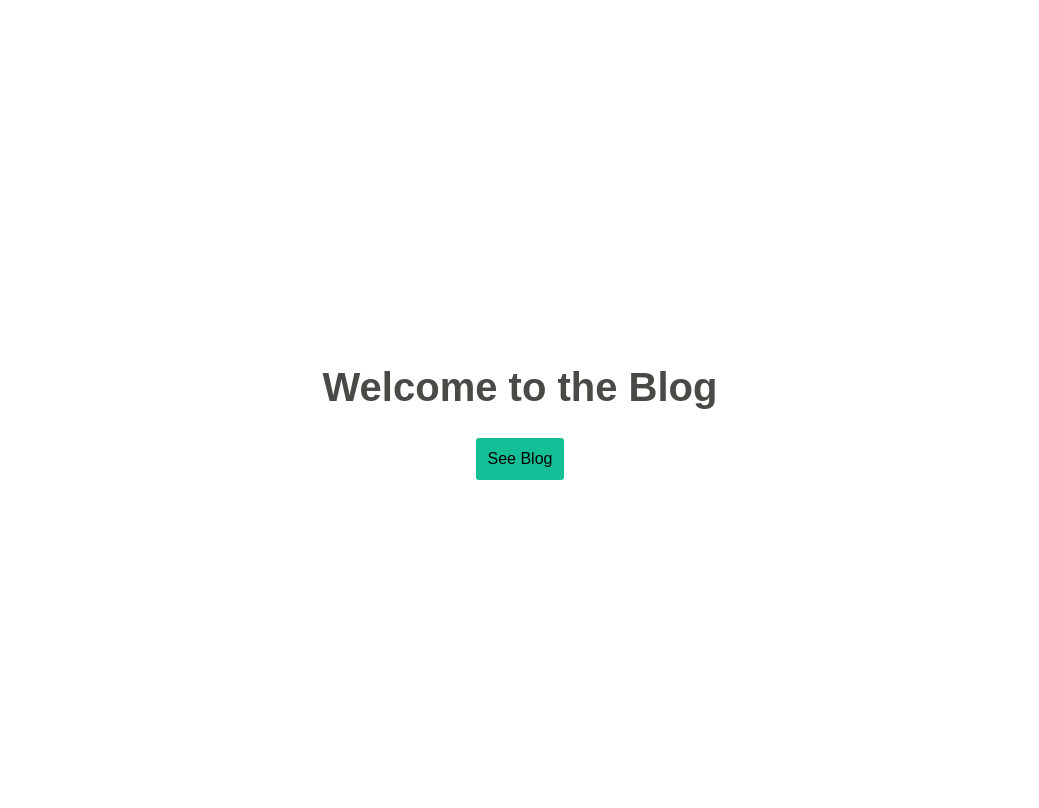
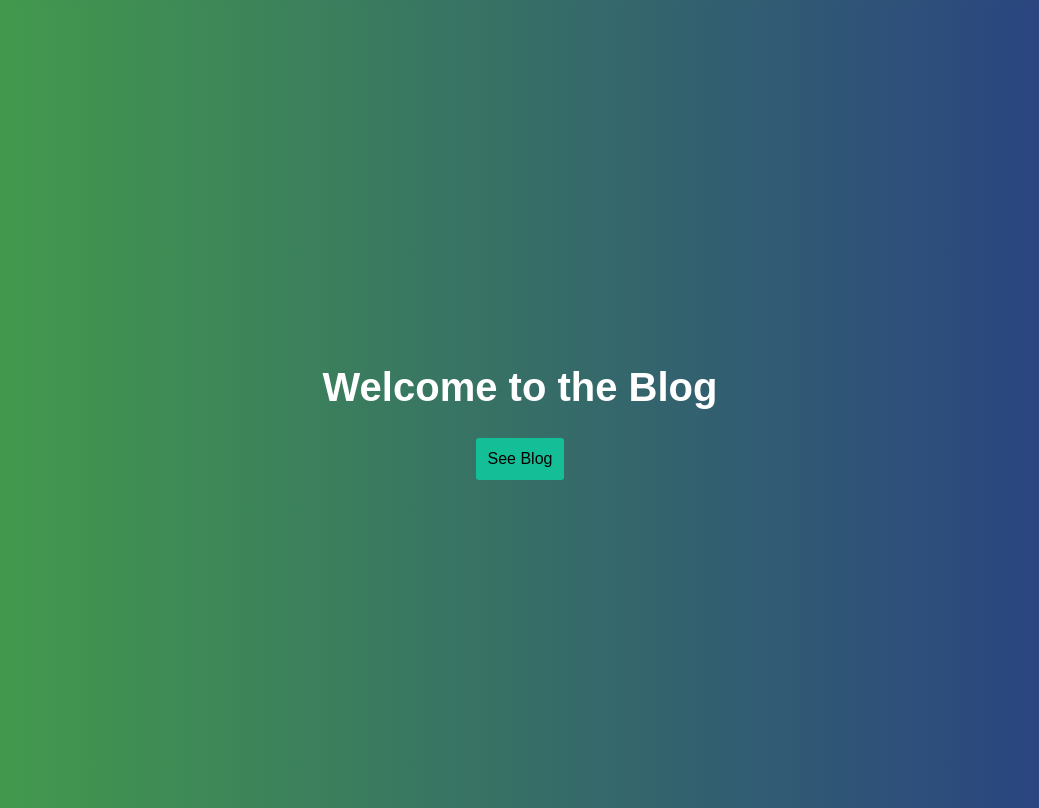
Before and after one commit to saurav1066/Django_assignment_1, a Django app: page / in a window 1280 px wide. Shown: the whole page, without its empty margins (120-1159 px from the left). Run offline with Django 3.2, Linux system fonts and the light colour scheme.

Commit message:
Added styles

```diff
--- a/blogApp/templates/index.html
+++ b/blogApp/templates/index.html
@@ -7,6 +7,13 @@
         body,html{
             width: auto;
 	        height: 100%;
+<!--	        background: rgb(2,0,36);-->
+<!--            background: linear-gradient(90deg, rgba(2,0,36,1) 0%, rgba(33,33,154,1) 0%, rgba(11,154,222,1) 0%, rgba(11,155,222,1)-->
+<!--            9%, rgba(9,165,228,1) 48%, rgba(0,212,255,1) 80%);-->
+            background: #283c86;
+            background: -webkit-linear-gradient(to right, #45a247, #283c86);
+            background: linear-gradient(to right, #45a247, #283c86);
+
         }
 
         body,p {
@@ -25,8 +32,12 @@
         }
 
         h1 {
-	        color: #484a46;
+	        color: white;
 	        font: 700 2.5rem/3rem "Montserrat", sans-serif;
+        }
+
+        h2{
+            font: sans-serif;
         }
 
         button{
@@ -50,7 +61,7 @@
         }
 
         #blog_page{
-             border: 5px solid rgb(168, 163, 163);
+             border: 5px solid #024a4d;
              border-radius: 2px;
              text-align: center;
              width: auto;
```
